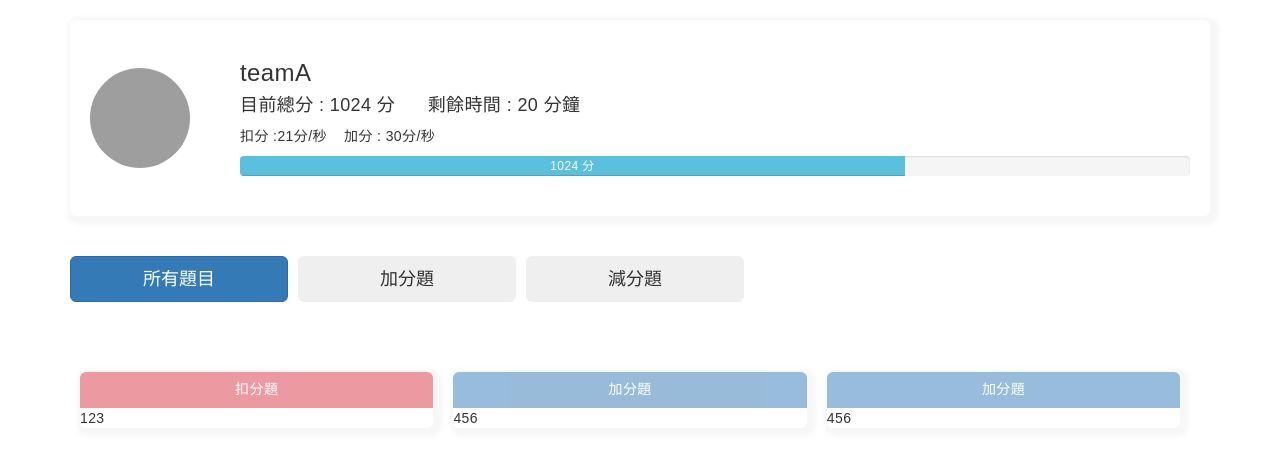
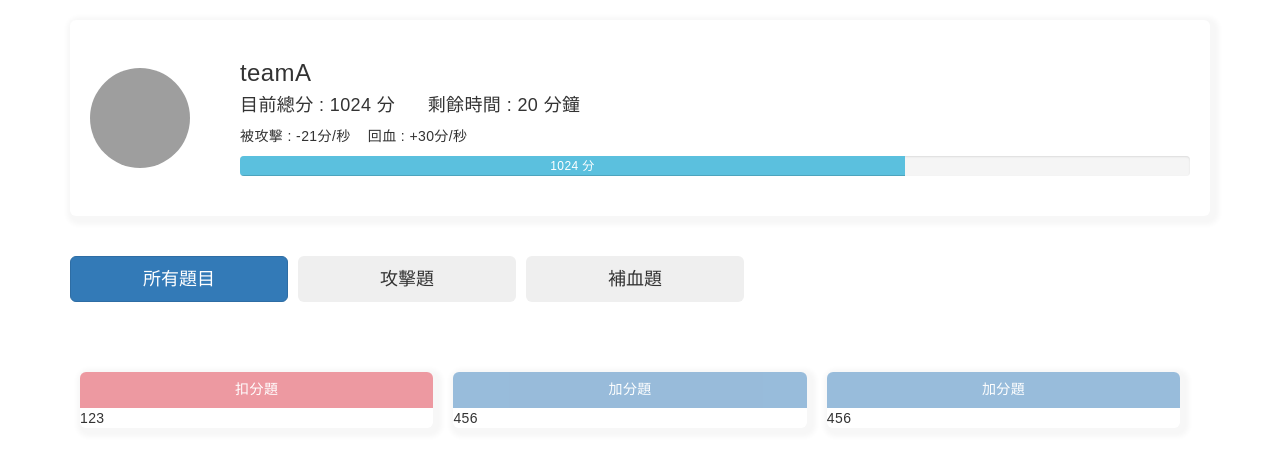
Before and after one commit to oack7426/CTF-interface, a website: page page2.html in a window 1280 px wide. Drawn offline with nearby package versions, Linux system fonts and the light colour scheme; grey boxes are pictures that could not be loaded.

Commit message:
調整文案

```diff
--- a/page2.html
+++ b/page2.html
@@ -16,7 +16,7 @@
             <div>
                 <h3>teamA</h3>
                 <h4>目前總分 : 1024 分 &nbsp;&nbsp;&nbsp;&nbsp; 剩餘時間 : 20 分鐘</h4>
-                <p>扣分 :21分/秒&nbsp;&nbsp;&nbsp;&nbsp;加分 : 30分/秒</p>
+                <p>被攻擊 : -21分/秒&nbsp;&nbsp;&nbsp;&nbsp;回血 : +30分/秒</p>
                 <div class="progress">
                     <!-- 分數危險 progress-bar-danger -->
                     <div class="progress-bar progress-bar-info" role="progressbar" aria-valuenow="70" aria-valuemin="0" aria-valuemax="100"
@@ -30,8 +30,8 @@
             <div class="btn-wrap">
                 <!-- 選中 btn-primary toggle 沒選中 btn-secondary-->
                 <button type="button" class="btn btn-primary btn-lg">所有題目</button>
-                <button type="button" class="btn btn-secondary btn-lg">加分題</button>
-                <button type="button" class="btn btn-secondary btn-lg">減分題</button>
+                <button type="button" class="btn btn-secondary btn-lg">攻擊題</button>
+                <button type="button" class="btn btn-secondary btn-lg">補血題</button>
             </div>
             <div class="topic-wrap">
                 <div class="topic-box red-box">
```
